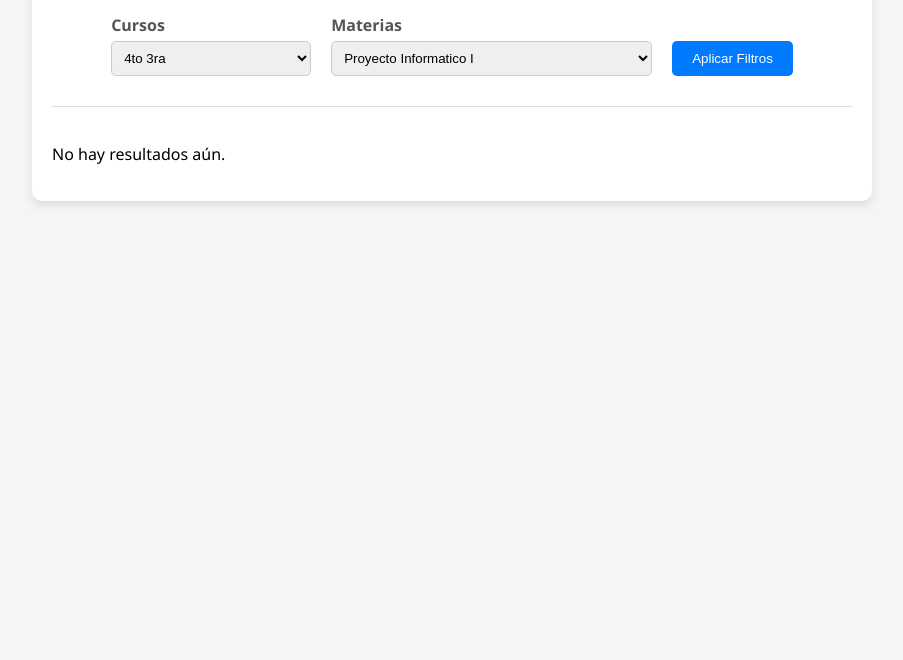
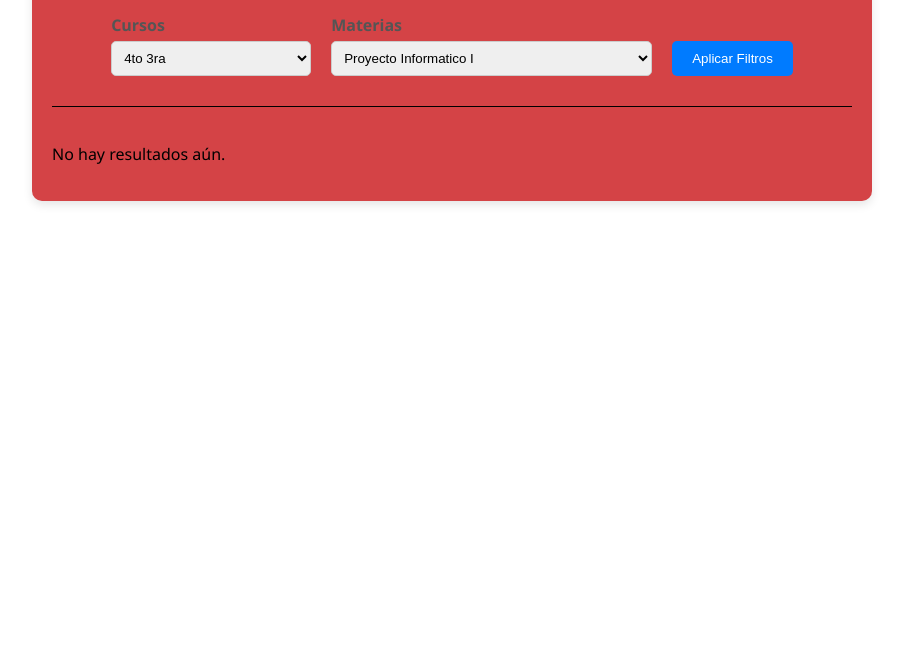
Before and after one commit to Linkinshura/TP-Asistencias, a plain HTML site: page Pagina/index.html in a window 1280 px wide. Shown: the part 140-800 px from the top of the page, without its empty margins (188-1091 px from the left). Drawn offline with Linux system fonts and the light colour scheme.

Commit message:
Update style.css

```diff
--- a/Pagina/style.css
+++ b/Pagina/style.css
@@ -2,14 +2,14 @@ body {
   font-family: 'Segoe UI', Tahoma, Geneva, Verdana, sans-serif;
   margin: 0;
   padding: 0;
-  background-color: #f5f5f5;
+  background-color: white;
 }
 
 .container {
   max-width: 800px;
   margin: 40px auto;
   padding: 20px;
-  background-color: white;
+  background-color: #D44346;
   border-radius: 10px;
   box-shadow: 0 4px 10px rgba(0,0,0,0.1);
 }
@@ -64,6 +64,6 @@ h1 {
 }
 
 .results {
-  border-top: 1px solid #ddd;
+  border-top: 1px solid black;
   padding-top: 20px;
 }
```
